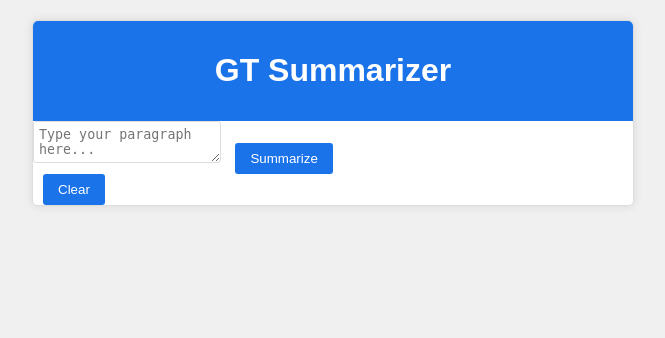
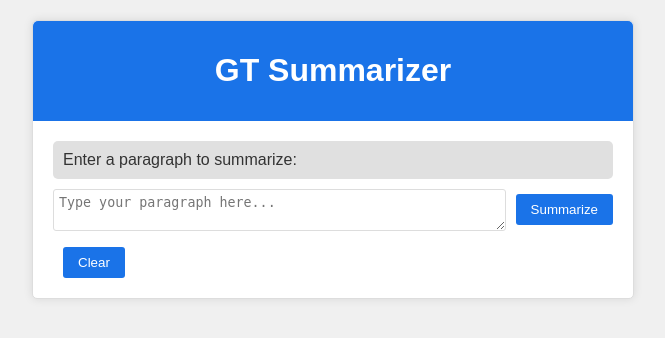
Before and after one commit to harishmanjrekar/harishGT, a Flask app: page / in a window 1280 px wide. Shown: the top 338 px of the page, without its empty margins (307-972 px from the left). Run offline with Flask 2, Linux system fonts and the light colour scheme.

Commit message:
Update index.html

```diff
--- a/templates/index.html
+++ b/templates/index.html
@@ -5,17 +5,22 @@
     <link rel="stylesheet" href="{{ url_for('static', filename='style.css') }}">
 </head>
 <body>
-    <div class="container" id="fullscreen-container">
+    <div class="container" id="container">
         <div class="header">
             <h1>GT Summarizer</h1>
         </div>
-        <div class="input-container">
-            <textarea id="input-text" placeholder="Type your paragraph here..."></textarea>
-            <button onclick="summarize()">Summarize</button>
-        </div>
-        <div class="output-container">
-            <div class="output" id="output"></div>
-            <button onclick="clearAll()">Clear</button>
+        <div class="chat-container">
+            <div class="chat-box" id="chat-box">
+                <div class="message bot">Enter a paragraph to summarize:</div>
+            </div>
+            <div class="user-input">
+                <textarea id="input-text" placeholder="Type your paragraph here..."></textarea>
+                <button onclick="summarize()">Summarize</button>
+            </div>
+            <div class="output">
+                <p id="output-text"></p>
+                <button onclick="clearAll()">Clear</button>
+            </div>
         </div>
     </div>
     <script src="static/script.js"></script>
```
